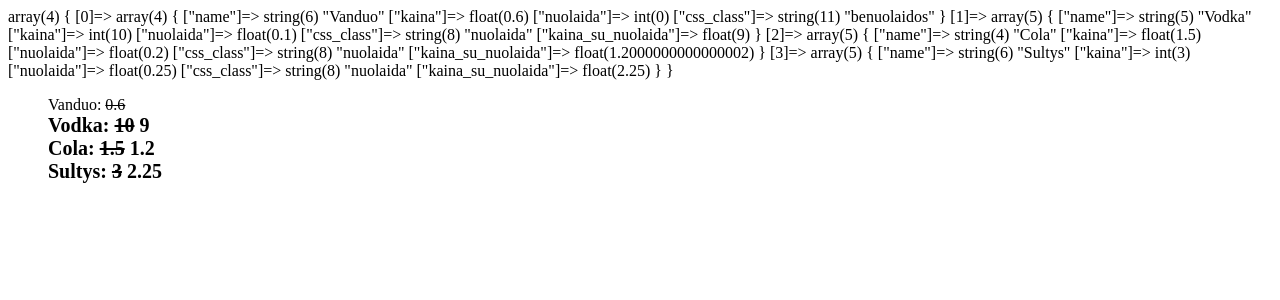
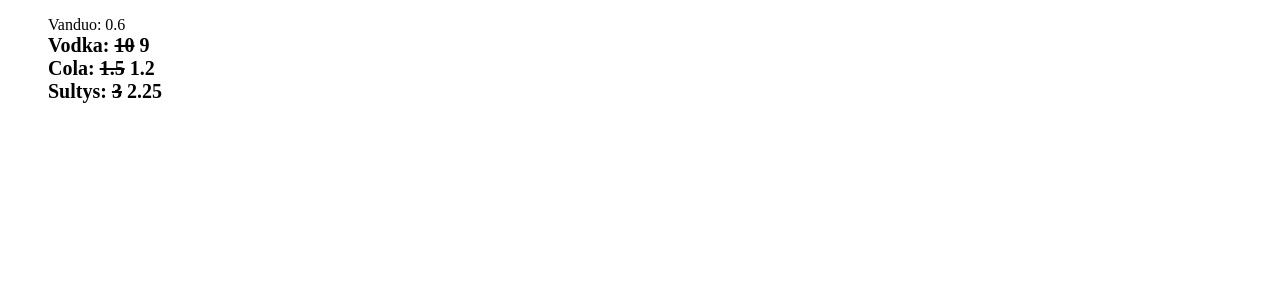
Before and after one commit to prielango/QuickTasks, a PHP site: page / in a window 1280 px wide. Shown: the top 300 px of the page. Run offline with PHP 8.4, Linux system fonts and the light colour scheme.

Commit message:
css selectors

```diff
--- a/index.php
+++ b/index.php
@@ -31,7 +31,6 @@ foreach ($gerimai as $key => $gerimas) {
         $gerimai[$key]['css_class'] = "benuolaidos";
     }
 }
-var_dump($gerimai);
 ?>
 <!DOCTYPE html>
 <html lang="en">
@@ -51,7 +50,7 @@ var_dump($gerimai);
             list-style: none;
         }
 
-        li span {
+        .nuolaida span {
             text-decoration: line-through;
         }
     </style>
@@ -61,10 +60,9 @@ var_dump($gerimai);
     <ul>
         <?php foreach ($gerimai as $gerimas) : ?>
             <li class=<?php print $gerimas['css_class']; ?>>
-                <?php print "{$gerimas['name']}: <span>{$gerimas['kaina']}</span> "; ?>
-                <?php print
-                    $gerimas['kaina_su_nuolaida']
-                    ?? ""; ?>
+                <?php print "{$gerimas['name']}: "; ?>
+                <span><?php print $gerimas['kaina']; ?></span>
+                <?php print $gerimas['kaina_su_nuolaida'] ?? ""; ?>
             </li>
         <?php endforeach; ?>
     </ul>
```
